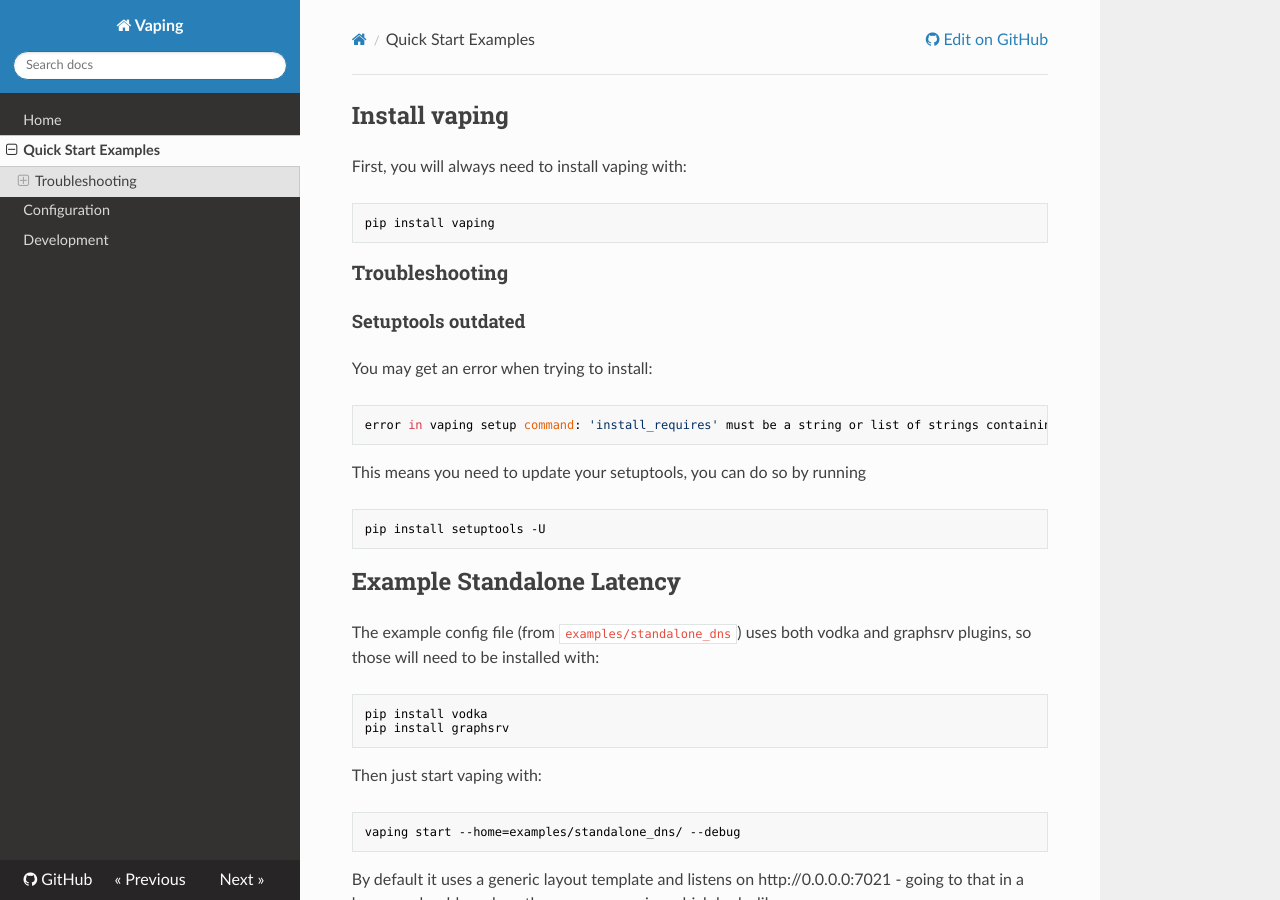
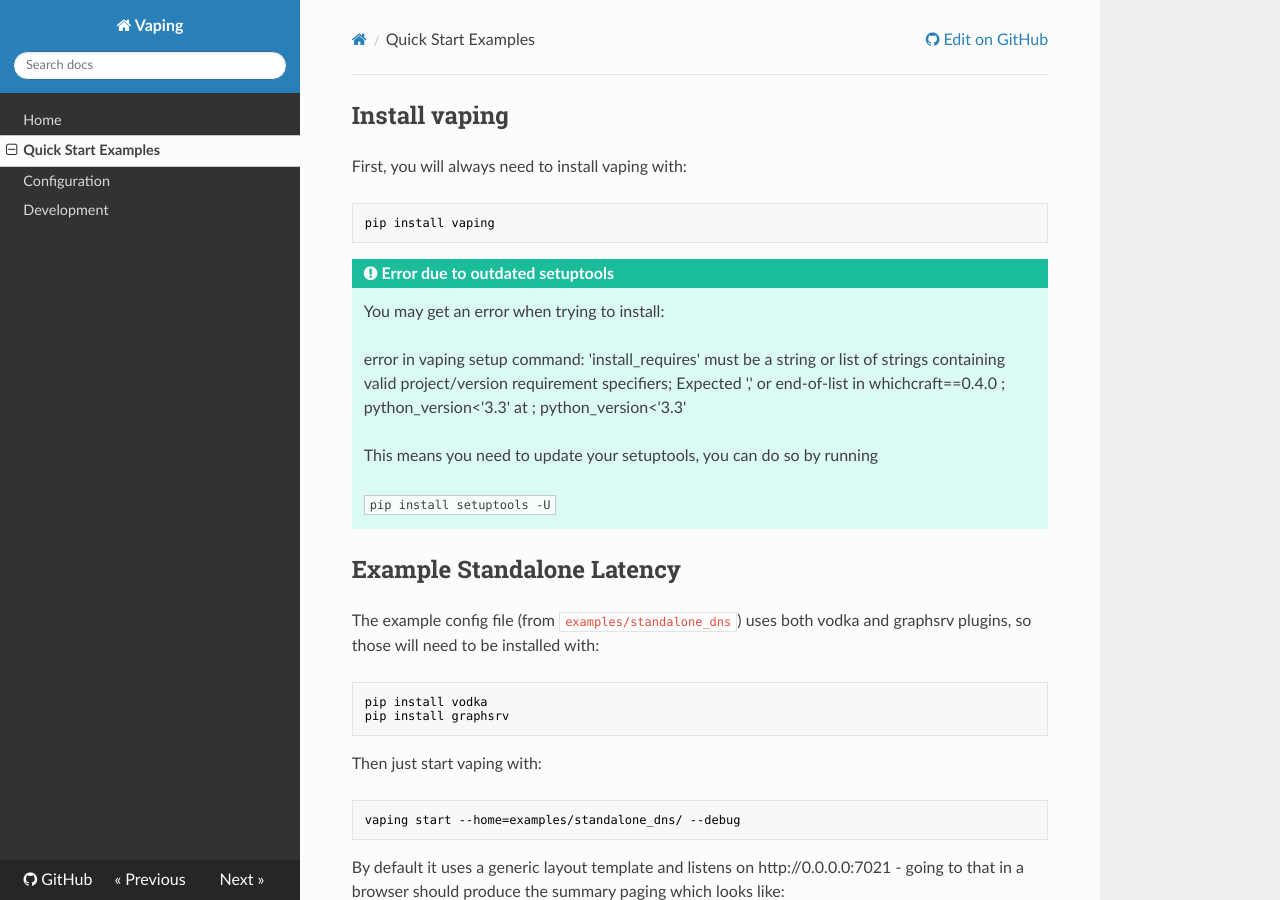
Before and after one commit to 20c/vaping, an MkDocs documentation site: the page built from docs/quickstart.md, in a window 1280 px wide and 900 px high. Built offline with MkDocs 1.6.1, drawn with Linux system fonts in a browser that asks for light colours; nearby versions of some CDN libraries; old or Windows-style settings are respelled for this version of MkDocs.

Commit message:
prettier formatting

````diff
--- a/docs/quickstart.md
+++ b/docs/quickstart.md
@@ -7,21 +7,17 @@
 pip install vaping
 ```
 
-### Troubleshooting
 
-#### Setuptools outdated
+!!! Tip "Error due to outdated setuptools"
+    You may get an error when trying to install:
 
-You may get an error when trying to install:
+    error in vaping setup command: 'install_requires' must be a string or list of strings containing valid project/version requirement specifiers; Expected ',' or end-of-list in whichcraft==0.4.0 ; python_version<'3.3' at  ; python_version<'3.3'
 
-```sh
-error in vaping setup command: 'install_requires' must be a string or list of strings containing valid project/version requirement specifiers; Expected ',' or end-of-list in whichcraft==0.4.0 ; python_version<'3.3' at  ; python_version<'3.3'
-```
+    This means you need to update your setuptools, you can do so by running
 
-This means you need to update your setuptools, you can do so by running
-
-```
-pip install setuptools -U
-```
+    ```
+    pip install setuptools -U
+    ```
 
 ## Example Standalone Latency
 
````
